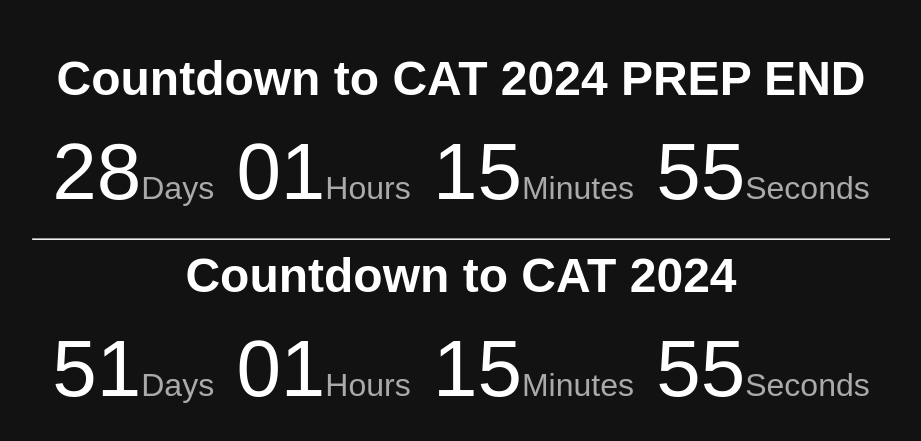
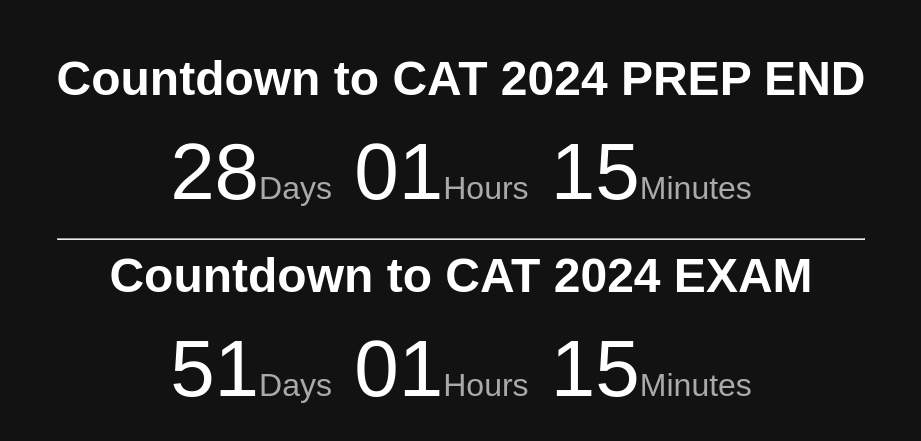
Before and after one commit to sahaj169/days-left-to-cat-2024, a plain HTML site: page index.html in a window 1280 px wide. Shown: the part 157-598 px from the top of the page, without its empty margins (179-1100 px from the left). Drawn offline with Linux system fonts and the light colour scheme.

Commit message:
Update index.html

```diff
--- a/index.html
+++ b/index.html
@@ -39,15 +39,15 @@
             <span id="days">00</span><span class="label">Days</span>
             <span id="hours">00</span><span class="label">Hours</span>
             <span id="minutes">00</span><span class="label">Minutes</span>
-            <span id="seconds">00</span><span class="label">Seconds</span>
+
         </div>
         <hr/>
-        <div class="heading">Countdown to CAT 2024</div>
+        <div class="heading">Countdown to CAT 2024 EXAM</div>
         <div class="countdown" id="countdown">
             <span id="days2">00</span><span class="label">Days</span>
             <span id="hours2">00</span><span class="label">Hours</span>
             <span id="minutes2">00</span><span class="label">Minutes</span>
-            <span id="seconds2">00</span><span class="label">Seconds</span>
+
         </div>
     </div>
 
@@ -62,22 +62,21 @@
             const days = Math.floor(timeLeftTillPref / (1000 * 60 * 60 * 24));
             const hours = Math.floor((timeLeftTillPref % (1000 * 60 * 60 * 24)) / (1000 * 60 * 60));
             const minutes = Math.floor((timeLeftTillPref % (1000 * 60 * 60)) / (1000 * 60));
-            const seconds = Math.floor((timeLeftTillPref % (1000 * 60)) / 1000);
 
             document.getElementById('days').textContent = days.toString().padStart(2, '0');
             document.getElementById('hours').textContent = hours.toString().padStart(2, '0');
             document.getElementById('minutes').textContent = minutes.toString().padStart(2, '0');
-            document.getElementById('seconds').textContent = seconds.toString().padStart(2, '0');
+
 
             const days2 = Math.floor(timeLeft / (1000 * 60 * 60 * 24));
             const hours2 = Math.floor((timeLeft % (1000 * 60 * 60 * 24)) / (1000 * 60 * 60));
             const minutes2 = Math.floor((timeLeft % (1000 * 60 * 60)) / (1000 * 60));
-            const seconds2 = Math.floor((timeLeft % (1000 * 60)) / 1000);
+
 
             document.getElementById('days2').textContent = days2.toString().padStart(2, '0');
             document.getElementById('hours2').textContent = hours2.toString().padStart(2, '0');
             document.getElementById('minutes2').textContent = minutes2.toString().padStart(2, '0');
-            document.getElementById('seconds2').textContent = seconds2.toString().padStart(2, '0');
+
         }
 
         setInterval(updateCountdown, 1000);
```
